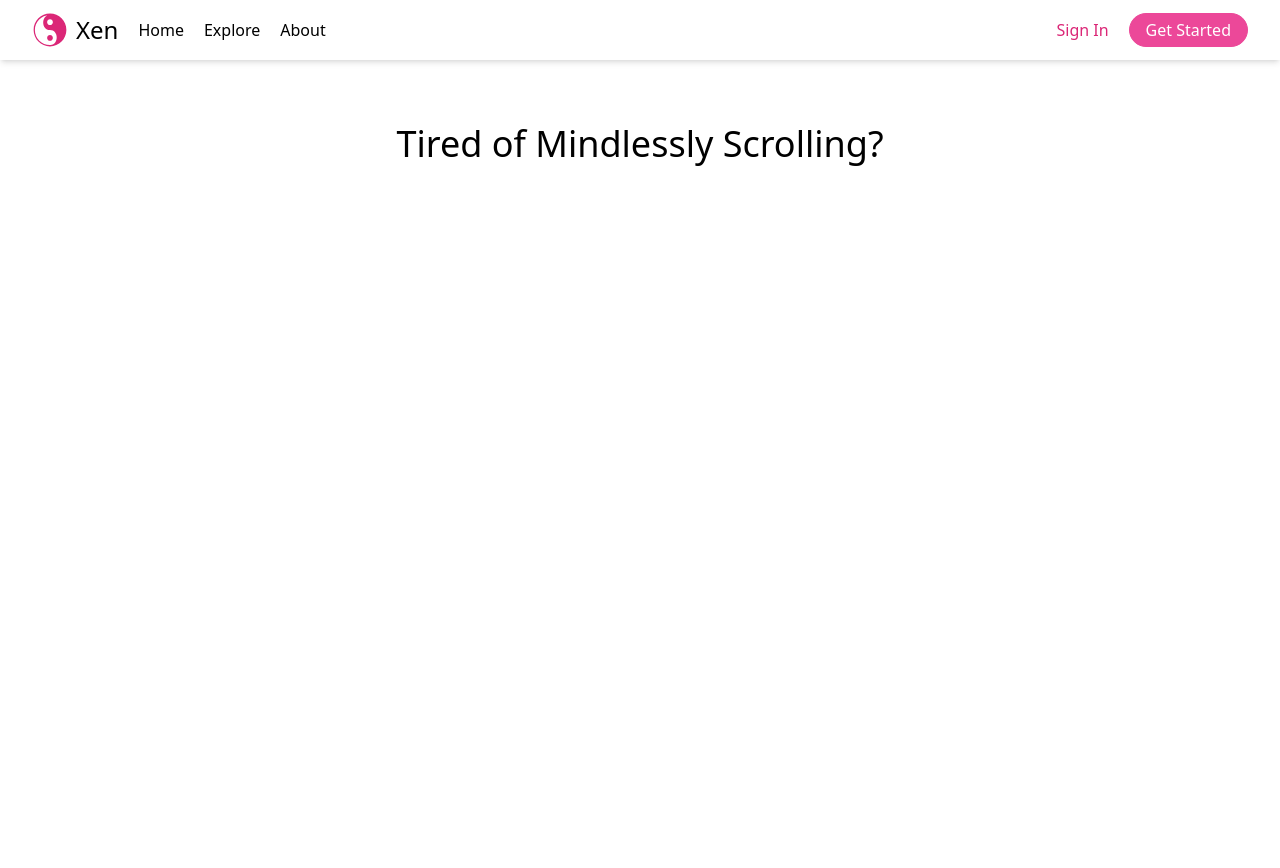
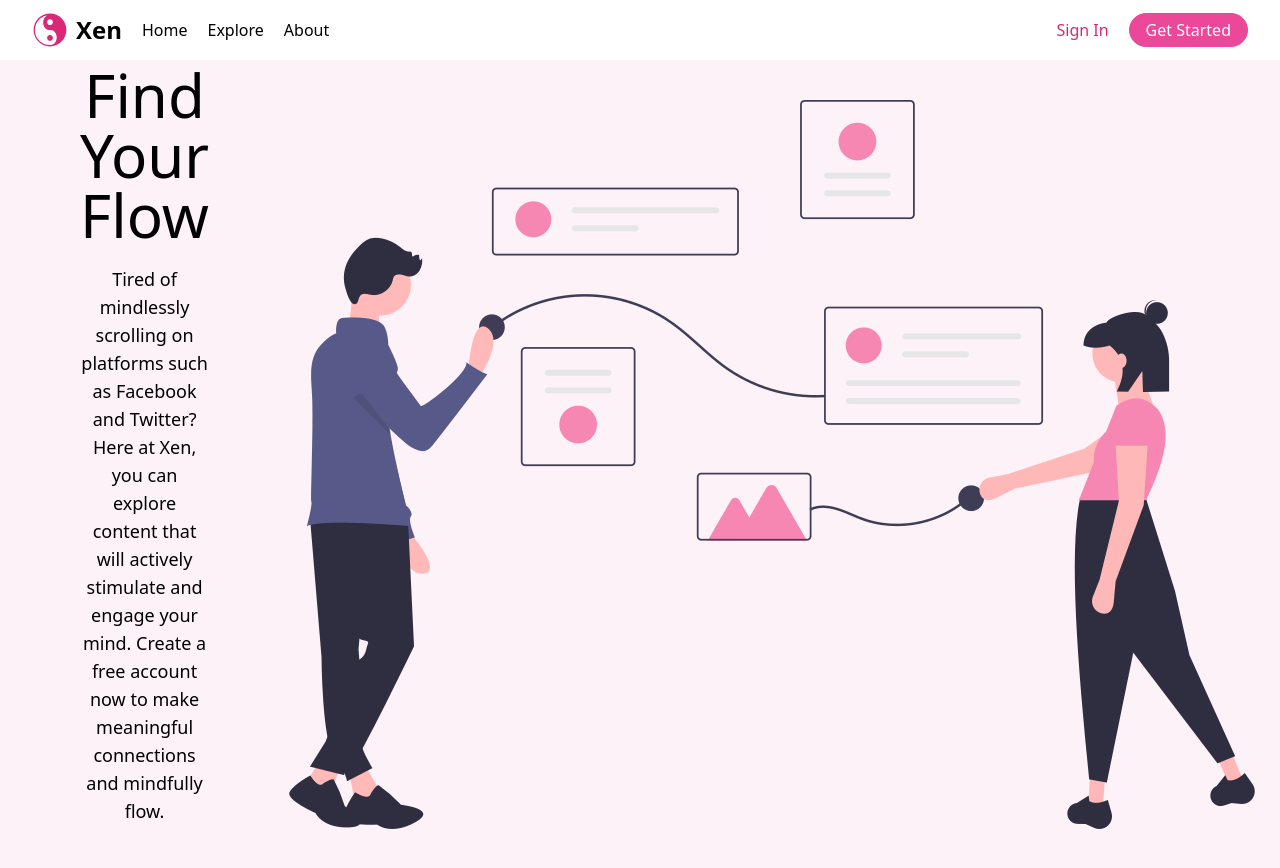
Before and after one commit to AveryKing/xen, a Next.js app in the folder xen-client/: page / in a window 1280 px wide. Before the commit the page ends 800 px from the top, so only its background shows below. Built offline with nearby package versions, Linux system fonts and the light colour scheme.

Commit message:
cta styled

```diff
--- a/xen-client/components/CallToAction.tsx
+++ b/xen-client/components/CallToAction.tsx
@@ -2,8 +2,16 @@ import React from 'react';
 
 const CallToAction = () => {
     return (
-        <div className='flex mx-auto justify-center mt-16 text-4xl px-5 text-center w-50'>
-            <h1>Tired of Mindlessly Scrolling?</h1>
+        <div className='flex justify-between  items-center bg-pink-50  py-10 lg:py-0'>
+            <div className='px-5 lg:px-10 space-y-5 text-center lg:mb-10'>
+                <h1 className='text-4xl md:text-5xl lg:text-6xl md:pl-10 '>Find Your Flow</h1>
+                <h2 className='lg:text-lg md:pl-10'>Tired of mindlessly scrolling on platforms such as Facebook and Twitter?
+                    Here at Xen, you can explore content that will actively stimulate and engage your mind.
+                    Create a free account now to make meaningful connections and mindfully flow.</h2>
+            </div>
+            <img className='hidden md:inline-flex flex-grow p-10 md:w-96 lg:w-full lg:mr-5 object-contain'
+                 src="cta.png"
+                 alt="Medusa"/>
         </div>
     );
 };
--- a/xen-client/components/Navbar.tsx
+++ b/xen-client/components/Navbar.tsx
@@ -7,7 +7,7 @@ const Navbar = () => {
                 <a href={'/'}>
                    <GiYinYang className={'text-4xl text-pink-600'}/>
                 </a>
-                <p>Xen</p>
+                <p className='font-semibold'>Xen</p>
                 </div>
                 <div className=" hidden md:inline-flex items-center space-x-5">
                     <h3>Home</h3>
```
Also changed, not shown: xen-client/public/cta.png (added).
